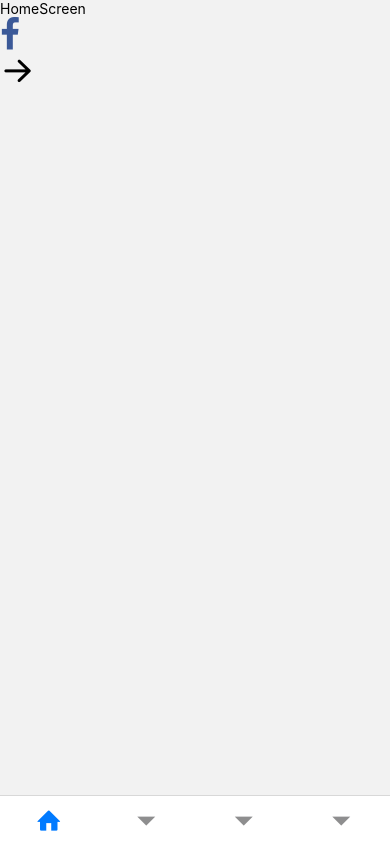
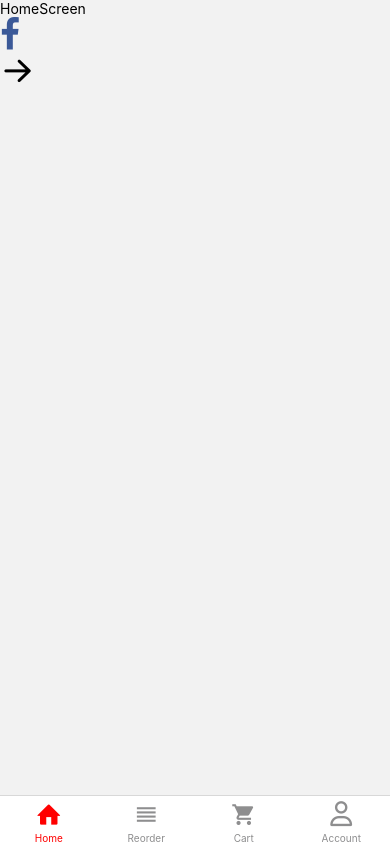
Before and after one commit to nafis200/React-native-shopApp, a React Native app: screen / in a window 390 px wide. Built offline with nearby package versions, Linux system fonts and the light colour scheme.

Commit message:
active icon

```diff
--- a/App.jsx
+++ b/App.jsx
@@ -5,6 +5,9 @@ import { NavigationContainer } from '@react-navigation/native';
 import { createBottomTabNavigator } from '@react-navigation/bottom-tabs';
 import HomeScreen from './src/screen/HomeScreen';
 import Entypo from 'react-native-vector-icons/Entypo';
+import MaterialIcons from 'react-native-vector-icons/MaterialIcons';
+import MaterialCommunityIcons from 'react-native-vector-icons/MaterialCommunityIcons';
+import FontAwesome6 from 'react-native-vector-icons/FontAwesome6';
 const Tab = createBottomTabNavigator();
 
 // const HomeScreen = ()=>{
@@ -16,7 +19,8 @@ const App = () => {
     <NavigationContainer>
       <Tab.Navigator screenOptions={{
     headerShown: false,
-    tabBarShowLabel:false
+    // tabBarShowLabel:false
+    tabBarActiveTintColor:'red'
     }}>
         <Tab.Screen name="Home" component={HomeScreen} options={{
            tabBarIcon: ({color,size,focused})=>{
@@ -25,9 +29,25 @@ const App = () => {
              />
            }
         }} />
-        <Tab.Screen name="Reorder" component={HomeScreen} />
-        <Tab.Screen name="Cart" component={HomeScreen} />
-        <Tab.Screen name="Account" component={HomeScreen} />
+        <Tab.Screen name="Reorder" component={HomeScreen}  options={{
+           tabBarIcon: ({color,size,focused})=>{
+             return <MaterialIcons name={"reorder"}
+              color={color} size={size}
+             />
+           }
+        }}  />
+        <Tab.Screen name="Cart" component={HomeScreen}  options={{
+           tabBarIcon: ({color,size,focused})=>{
+             return <MaterialCommunityIcons name={"cart"}
+              color={color} size={size}
+             />
+           }
+        }}  />
+        <Tab.Screen name="Account" component={HomeScreen} options={{
+           tabBarIcon:({color,size,focused})=>{
+              return <FontAwesome6 name={'user'} color={color} size={size} />
+           }
+        }} />
 
       </Tab.Navigator>
 
```
